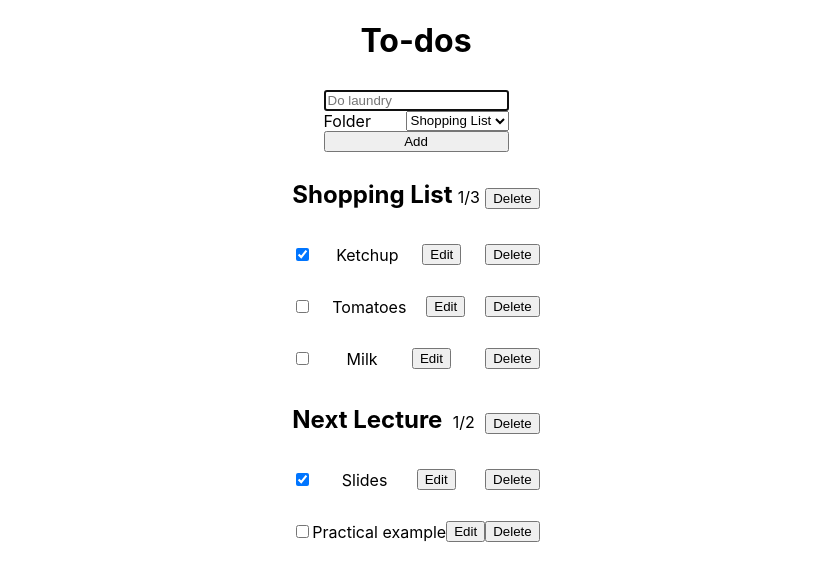
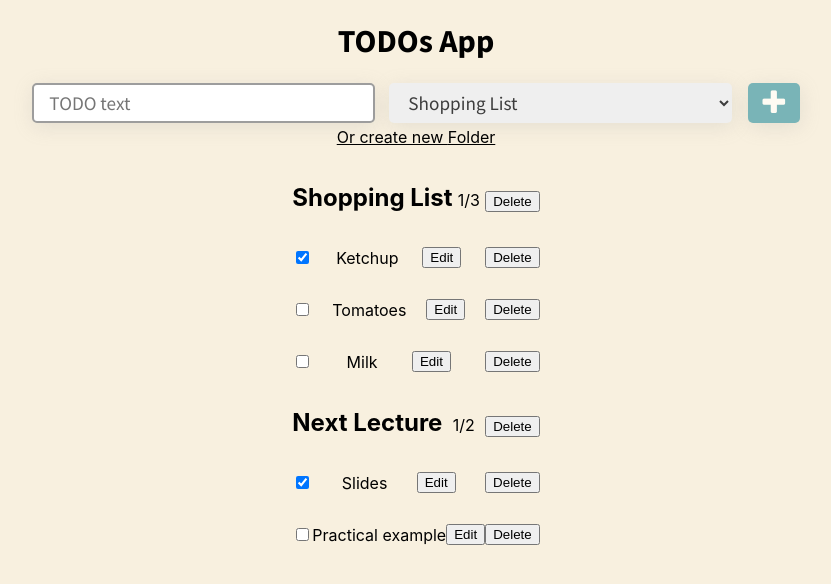
Before and after one commit to calebtrepowski/to-do-app, a React (Create React App) app in the folder front/: page / in a window 1280 px wide. Shown: the top 584 px of the page, without its empty margins (224-1055 px from the left). Built offline with nearby package versions, Linux system fonts and the light colour scheme.

Commit message:
front dashboard style refactor

```diff
--- a/front/public/index.html
+++ b/front/public/index.html
@@ -4,6 +4,7 @@
     <meta charset="utf-8" />
     <link rel="icon" href="%PUBLIC_URL%/favicon.ico" />
     <meta name="viewport" content="width=device-width, initial-scale=1" />
+    <link rel="stylesheet" href="https://cdnjs.cloudflare.com/ajax/libs/font-awesome/4.7.0/css/font-awesome.min.css">
     <meta name="theme-color" content="#000000" />
     <meta
       name="description"
--- a/front/src/App.js
+++ b/front/src/App.js
@@ -1,12 +1,30 @@
+import { useState } from "react";
 import { ToDoList, AddToDo } from "./components";
 import { ToDoProvider } from "./providers";
 function App() {
-  // console.log(process.env.REACT_APP_URL_API);
+  const [isAddingTodo, setIsAddingTodo] = useState(true);
+
+  const setAddingTodo = () => {
+    setIsAddingTodo((prev) => !prev);
+  };
+
   return (
     <div className="App">
       <ToDoProvider>
-        <h1>To-dos</h1>
-        <AddToDo />
+        <h1 className="header-title">TODOs App</h1>
+        {isAddingTodo ? (
+          <>
+            <AddToDo />
+          </>
+        ) : (
+          <>
+            <AddToDo />
+          </>
+        )}
+        <p className="change-adding" onClick={setAddingTodo}>
+          <u>Or create new {isAddingTodo ? "Folder" : "TODO"}</u>
+        </p>
+
         <ToDoList />
       </ToDoProvider>
     </div>
--- a/front/src/components/addtodo.jsx
+++ b/front/src/components/addtodo.jsx
@@ -4,23 +4,27 @@ const AddToDo = () => {
   //   const [todos, setTodos] = useContext(ToDoContext);
   const [todos] = useContext(ToDoContext);
   return (
-    <form action="#" className="add-new-todo">
+    <form action="#" className="add-new-item">
+      <div className="fields">
         <input
           type="text"
-        name="new_todo_text"
+          name="new_todo_text "
           id="new_todo_text"
-        placeholder="Do laundry"
+          placeholder="TODO text"
+          className="new-item-text new-item-field"
+          autoComplete="off"
           autoFocus
           required
         />
-      <div className="add-new-todo-folder">
-        <label htmlFor="new-todo-folder" id="new-todo-folder-label">
+
+        {/* <label htmlFor="new-todo-folder" id="new-todo-folder-label">
           Folder
-        </label>
+        </label> */}
         <select
           name="new-todo-folder"
           id="new-todo-folder"
           placeholder="Select a folder"
+          className="new-todo-folder new-item-field"
         >
           {/* <option disabled defaultValue value>
           -- select a folder --
@@ -32,7 +36,11 @@ const AddToDo = () => {
           ))}
         </select>
       </div>
-      <button>Add</button>
+      <div className="add-item-btn-container">
+        <button className="add-item-btn" title="Add TODO">
+          <i className="fa fa-plus"></i>
+        </button>
+      </div>
     </form>
   );
 };
--- a/front/src/index.scss
+++ b/front/src/index.scss
@@ -1,3 +1,33 @@
+@import url("https://fonts.googleapis.com/css2?family=Source+Sans+Pro:wght@400;700&display=swap");
+
+/* basic css reset */
+html {
+  box-sizing: border-box;
+}
+
+*,
+*:before,
+*:after {
+  box-sizing: inherit;
+}
+
+$background-color: #f8f0df;
+$accent-color: #79b4b7;
+$accent-color-hover: hsl(183, 30%, 40%);
+$danger-color: #d885a3;
+$dark-color: #9d9d9d;
+$light-color: #fefbf3;
+$text-contrast-with-light-color: #3d3d3d;
+
+:root {
+  --bakground-color: #f8f0df;
+  --accent-color: #79b4b7;
+  --accent-color-hover: hsl(183, 30%, 40%);
+  --danger-color: #d885a3;
+  --dark-color: #9d9d9d;
+  --light-color: #fefbf3;
+  --text-contrast-with-light-color: #3d3d3d;
+}
 body {
   margin: 0;
   font-family: -apple-system, BlinkMacSystemFont, "Segoe UI", "Roboto", "Oxygen",
@@ -5,6 +35,7 @@ body {
     sans-serif;
   -webkit-font-smoothing: antialiased;
   -moz-osx-font-smoothing: grayscale;
+  background-color: var(--bakground-color);
 }
 
 code {
@@ -12,22 +43,113 @@ code {
     monospace;
 }
 
+#root {
+  display: flex;
+  justify-content: center;
+}
+
 .App {
   display: flex;
   flex-direction: column;
   align-items: center;
+  width: 100%;
+  .header-title {
+    font-family: "Source Sans Pro", sans-serif;
+  }
+
+  .add-new-item {
+    --add-new-item-padding-horizontal: 3em;
+
+    --fields-padding-vertical: 0.45em;
+    --fields-padding-horizontal: 0.8em;
+    --fields-margin-bottom: 0.5em;
+    --fields-container-padding-right: 1em;
+    --fields-border-radius: 5px;
+    --fields-font-size: 1.2em;
+
+    display: flex;
+    align-items: stretch;
+    justify-content: center;
+    width: 100%;
+    padding-left: var(--add-new-item-padding-horizontal);
+    padding-right: var(--add-new-item-padding-horizontal);
+
+    .fields {
+      display: flex;
+      flex-direction: column;
+      justify-content: space-evenly;
+      padding-right: var(--fields-container-padding-right);
+      width: 100%;
+
+      .new-item-field {
+        width: auto;
+        padding-top: var(--fields-padding-vertical);
+        padding-bottom: var(--fields-padding-vertical);
+        box-shadow: 1px 4px 20px 0px rgba(157, 157, 157, 0.2);
+        border: 0;
+        padding-left: var(--fields-padding-horizontal);
+        padding-right: var(--fields-padding-horizontal);
+        margin-bottom: var(--fields-margin-bottom);
+        border-radius: var(--fields-border-radius);
+        font-family: "Source Sans Pro", sans-serif;
+        font-size: var(--fields-font-size);
+        box-sizing: border-box;
+        color: var(--text-contrast-with-light-color);
+        &:focus {
+          outline: none !important;
+          border: 2px solid var(--dark-color);
+        }
+      }
+    }
+    .add-item-btn-container {
+      --btn-max-width: 5em;
+      --btn-line-height: 0.2rem;
+      --btn-border-radius: 5px;
+      --btn-font-size: 1.8em;
+      --btn-padding-vertical: 0.8em;
+      --btn-padding-horizontal: 0.5em;
+
+      align-self: center;
+      max-width: var(--btn-max-width);
+      width: 100%;
+
+      display: flex;
+      justify-content: center;
+      .add-item-btn {
+        background-color: var(--accent-color);
+        color: var(--light-color);
+        border: 0;
+        box-shadow: 1px 4px 20px 0px rgba(157, 157, 157, 0.2);
+        border-radius: var(--btn-border-radius);
+        font-size: var(--btn-font-size);
+        padding-top: var(--btn-padding-vertical);
+        padding-bottom: var(--btn-padding-vertical);
+        padding-left: var(--btn-padding-horizontal);
+        padding-right: var(--btn-padding-horizontal);
+        width: 100%;
+        display: flex;
+        align-items: center;
+        justify-content: center;
+        i {
+          padding: 0;
+          line-height: var(--btn-line-height);
+        }
+
+        &:hover {
+          background-color: $accent-color-hover;
+          cursor: pointer;
+        }
+      }
+    }
+  }
 }
 
-.add-new-todo {
-  display: flex;
-  flex-direction: column;
-  padding: 0.5em;
-}
-
-.add-new-todo-folder {
-  display: flex;
-  flex-direction: row;
-  justify-content: space-between;
+.change-adding {
+  --margin-top: 0.25em;
+  margin-top: var(--margin-top);
+  &:hover {
+     cursor: pointer;
+  }
 }
 
 .todolist {
@@ -55,3 +177,35 @@ code {
     font-size: inherit;
   }
 }
+
+@media screen and (min-width: 768px) {
+  :root {
+    // --bakground-color: red;
+  }
+  .App {
+    max-width: 768px;
+    .add-new-item {
+      --add-new-item-padding-horizontal: 0;
+
+      height: 2.5em;
+      .fields {
+        --fields-padding-vertical: 0.3em;
+
+        // height: auto;
+        flex-direction: row;
+        justify-content: space-between;
+        .new-item-field {
+          width: 49%;
+          height: 100%;
+        }
+      }
+      .add-item-btn-container {
+        width: 3.5em;
+        height: 2.5em;
+        .add-item-btn {
+          padding: 0;
+        }
+      }
+    }
+  }
+}
```
Lines whose indentation alone changed are shown as unchanged.
